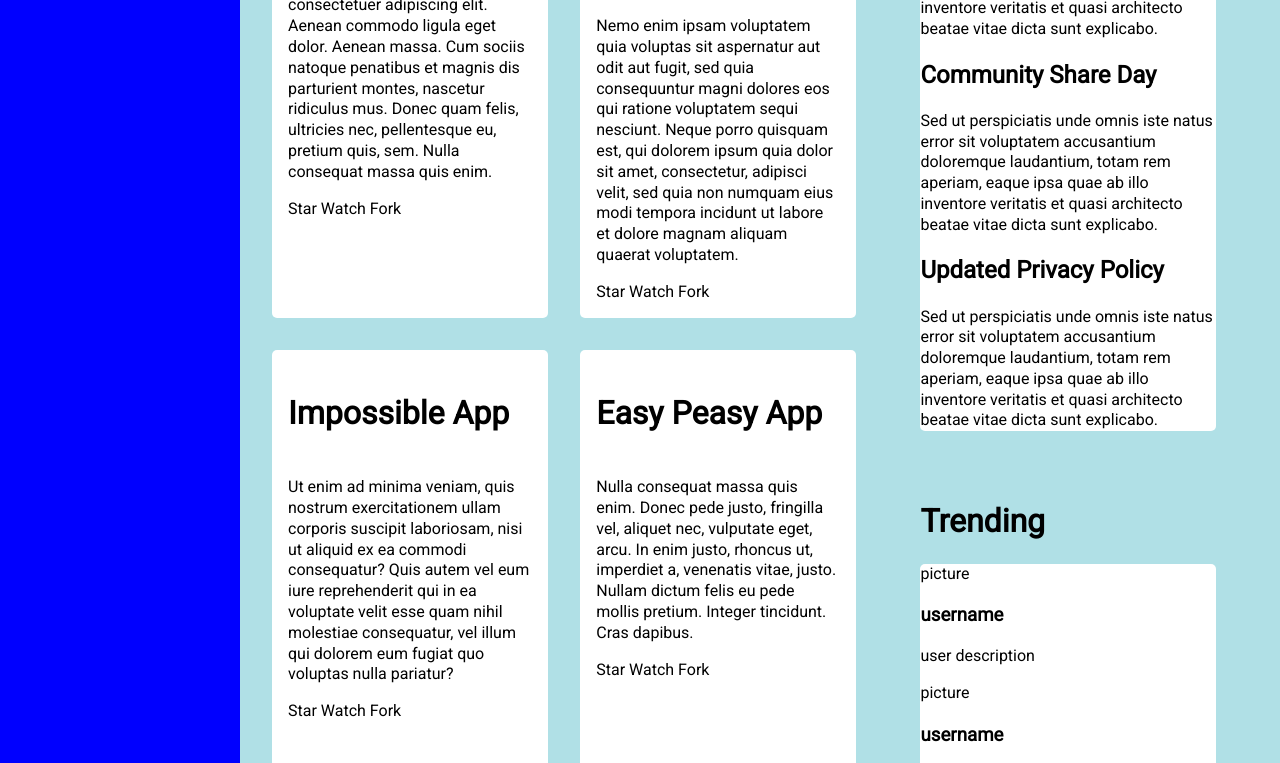
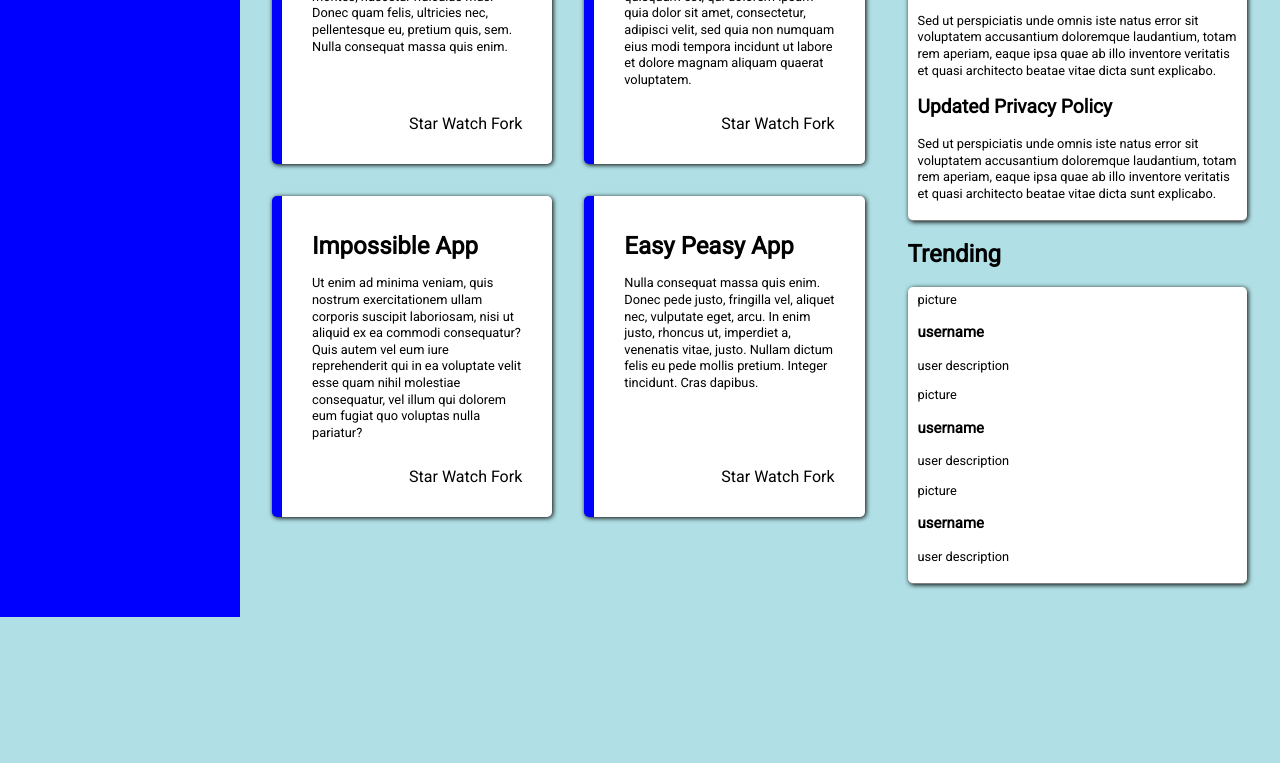
Before and after one commit to JKPearce/Admin-Dashboard, a plain HTML site: page index.html in a window 1280 px wide. Shown: the part 390-1153 px from the top of the page. After the commit the page ends 1007 px from the top, so only its background shows below. Drawn offline with Linux system fonts and the light colour scheme.

Commit message:
Add styling to project section

```diff
--- a/style.css
+++ b/style.css
@@ -13,7 +13,7 @@ body{
 .sidebar{
     background-color: blue;
     color: white;
-    width: 15em;
+    min-width: 15em;
 }
 
 .sidebar nav a{
@@ -88,6 +88,17 @@ main{
     padding: 2rem;
 }
 
+.project-title,
+.announcement-title,
+.trending-title{
+    font-size: 0.75rem;
+}
+
+.content-section > h2{
+    font-size: 0.75rem;
+}
+
+
 .project-wrapper{
     display: flex;
     flex-direction: column;
@@ -96,40 +107,57 @@ main{
 .side-content-wrapper{
     display: flex;
     flex-direction: column;
+    max-width: 40%;
 }
 
 .project-card-wrapper{
     display: grid;
-    grid-template-rows: repeat(2, 1fr);
-    grid-template-columns: repeat(auto-fit, minmax(250px, 1fr));
+    grid-auto-rows: minmax(min-content, max-content);
+    grid-template-columns: repeat(auto-fit, minmax(275px, 1fr));
     gap: 2rem;
 }
 
 .project-card{
     display: flex;
     flex-direction: column;
-    padding: 1rem;
+    padding: 10px 30px;
     border-radius: 5px;
     background-color: white;
+    border-left: 10px solid blue;
+    box-shadow: 1px 1px 5px black;
 }
 
 .project-card .card-title{
-    font-size: 2rem;
+    margin-bottom: 0;
+    margin-top: 25px;
 }
 
 .project-card .card-text{
+    font-size: 0.8rem;
+    margin-bottom: 25px;
+}
 
+.project-card .project-actions{
+    align-self: flex-end;
+    align-items: center;
+    margin-top: auto;
+    display: flex;
+    margin-bottom: 20px;
+    gap: 1.5rem;
 }
 
 .announcement-wrapper,
 .trending-wrapper{
-    padding: 0 1rem;
-    margin: 1rem;
+    padding: 1px;
+    margin-left: 10px;
 }
 
 .announcement-section,
 .trending-section{
     background-color: white;
+    box-shadow: 1px 1px 5px black;
     border-radius: 5px;
-
+    font-size: 0.8rem;
+    padding: 5px 10px;
+    border-bottom: 1px solid gray;
 }
```
